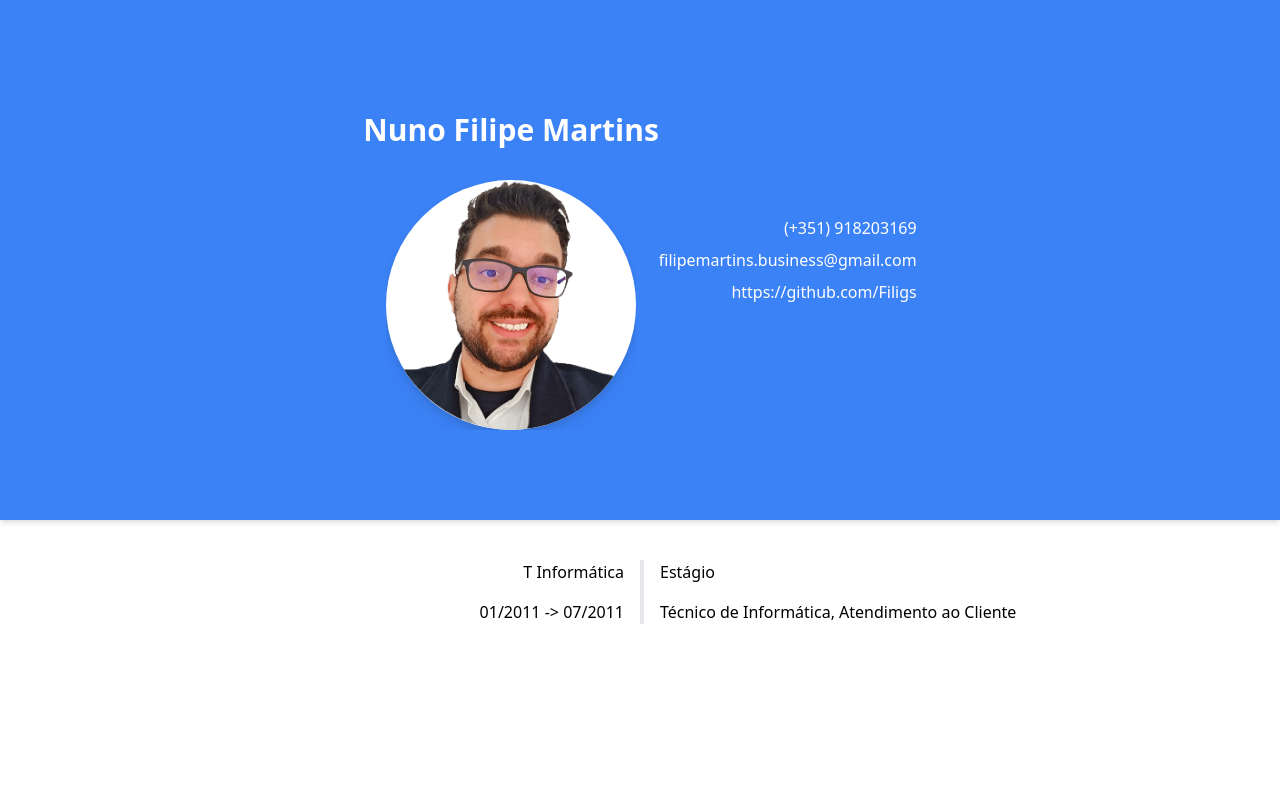
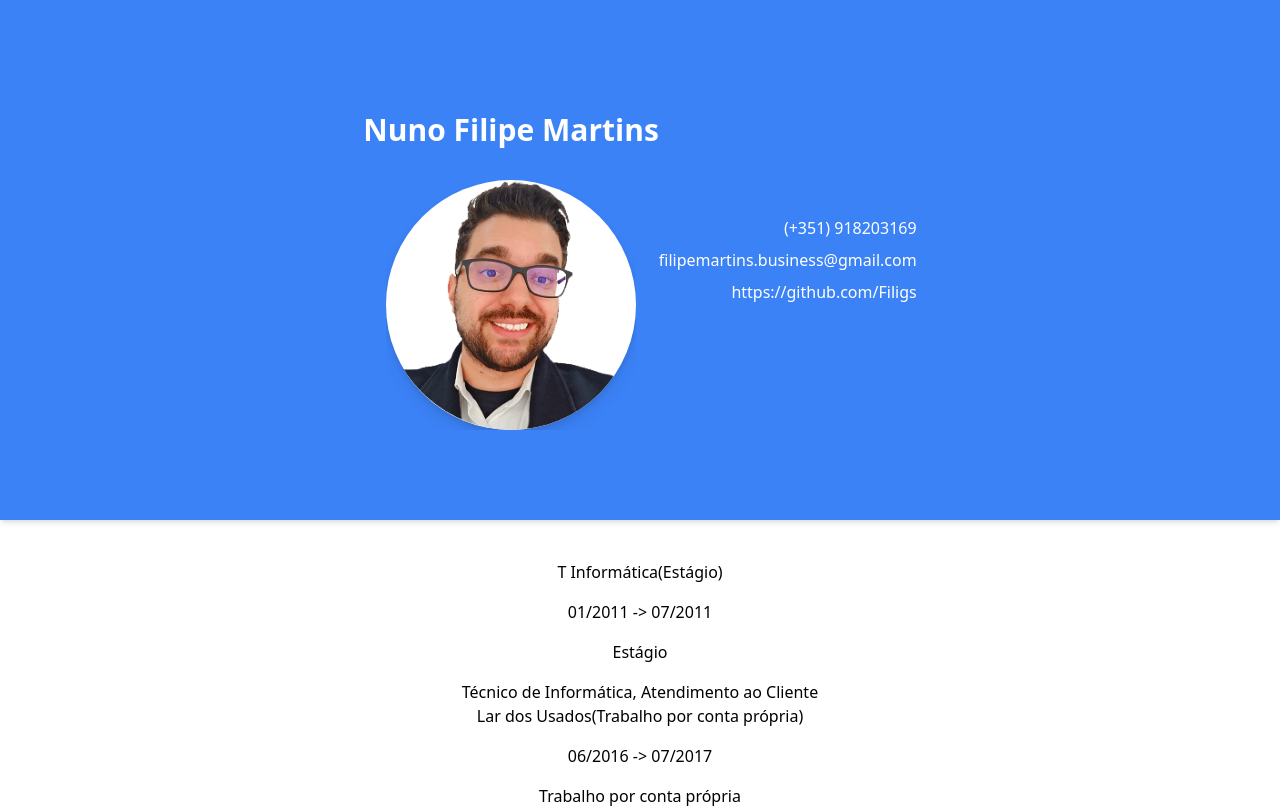
Before and after one commit to Filigs/next-portfolio, a Next.js app: page / in a window 1280 px wide. Shown: the top 808 px of the page. Built offline with nearby package versions, Linux system fonts and the light colour scheme.

Commit message:
object array iteration render added
used .map to iterate the objects in the array

```diff
--- a/components/tables.js
+++ b/components/tables.js
@@ -16,9 +16,10 @@ export default function Experience() {
       end: "09/2015",
     },
   ];
-  // array com trabalhos
+
   const jobs = [
     {
+      id: 1,
       nome: "T Informática",
       tipo: "Estágio",
       desc: "Técnico de Informática, Atendimento ao Cliente",
@@ -26,6 +27,7 @@ export default function Experience() {
       end: "07/2011",
     },
     {
+      id: 2,
       nome: "Lar dos Usados",
       tipo: "Trabalho por conta própria",
       desc: "Técnico de Informática, Negociação de Produtos, Serviço ao domicilio",
@@ -33,6 +35,7 @@ export default function Experience() {
       end: "07/2017",
     },
     {
+      id: 3,
       nome: "Intermarché",
       tipo: "Colaborador polivalente",
       desc: "Atendimento ao cliente, Folhas de caixa, Reposição, Cafetaria",
@@ -40,6 +43,7 @@ export default function Experience() {
       end: "04/2018",
     },
     {
+      id: 4,
       nome: "Cepsa",
       tipo: "Colaborador polivalente",
       desc: "Manutenção, caixa e atendimento ao cliente",
@@ -47,6 +51,7 @@ export default function Experience() {
       end: "07/2018",
     },
     {
+      id: 5,
       nome: "Unicâmbio S.A",
       tipo: "Responsável de Loja / Tesouraria",
       desc: "Atendimento ao Cliente, Vendas, Negociação de câmbios",
@@ -54,6 +59,7 @@ export default function Experience() {
       end: "12/2021",
     },
     {
+      id: 6,
       nome: "Web Developer",
       tipo: "Freelancer",
       desc: "Javascript, Python, HTML, CSS... Frameworks: TailwindCSS, NextJs(React)",
@@ -61,29 +67,43 @@ export default function Experience() {
       end: "Momento",
     },
   ];
+  // array com trabalhos
+
   // por cada objecto dos arrays, quero que me de output ao return(...)
-  for (let i = 0; i < jobs.length; i++) {
-    let element = jobs[i];
+  // for (let i = 0; i < jobs.length; i++) {
+  //   const job = jobs[i];
+  //   for (const name in job) {
+  //     if (Object.hasOwnProperty.call(job, name)) {
+  //       const element = job[name];
+  //     }
+  //   }
+  // }
+
   return (
     <div className="block">
       <div className="my-4 p-4 mx-auto">
         {/* <div className="bg-sky-600 rounded-full w-6 h-6 mx-auto">
           <a className="invisible text-center">*</a>
         </div> */}
-          <div className="grid grid-cols-2 divide-x-4">
-            <div className="text-right px-4 space-y-4">
-              <p>{element.nome}</p>
+        <div className="flex flex-col">
+          {jobs.map((job) => {
+            return (
+              <div key={job.id} className="text-center px-4 space-y-4">
+                <p>
+                  {job.nome}
+                  {"(" + job.tipo + ")"}
+                </p>
+
                 <p className="align-bottom">
-                {element.start} {"->"} {element.end}
+                  {job.start} {"->"} {job.end}
                 </p>
+                <p className="">{job.tipo}</p>
+                <p>{job.desc}</p>
               </div>
-            <div className="text-left px-4 space-y-4">
-              <p className="">{element.tipo}</p>
-              <p>{element.desc}</p>
-            </div>
+            );
+          })}
         </div>
       </div>
     </div>
   );
 }
-}
```
Lines whose indentation alone changed are shown as unchanged.
